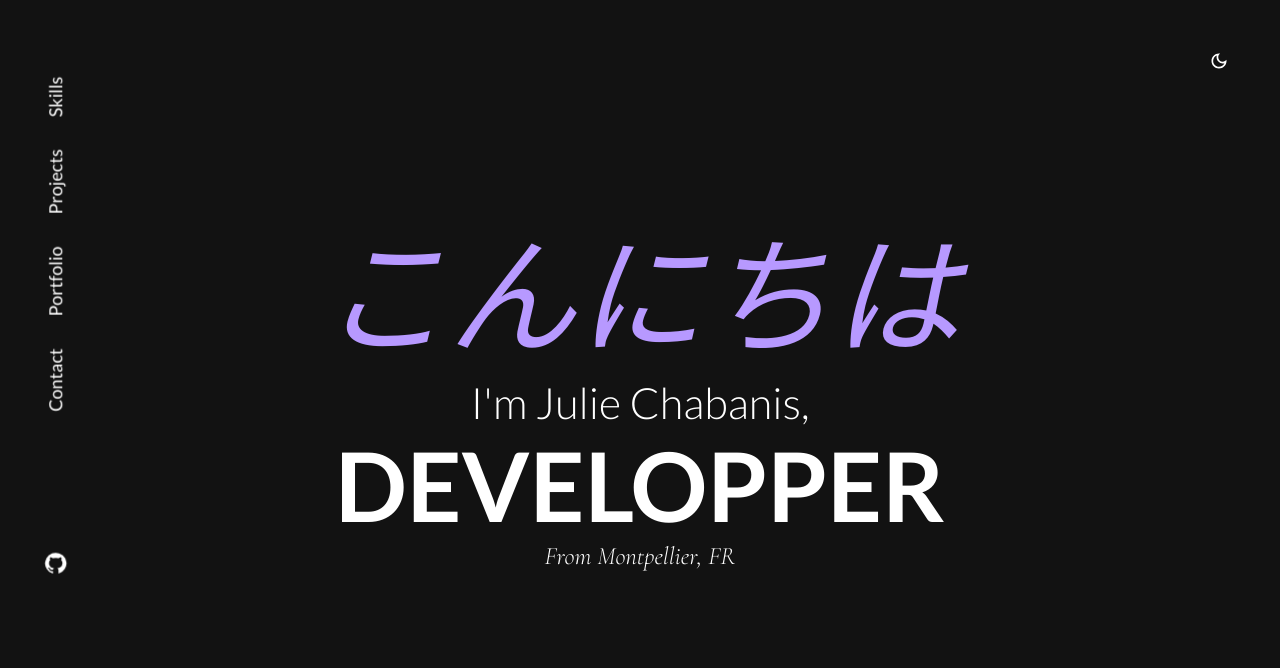
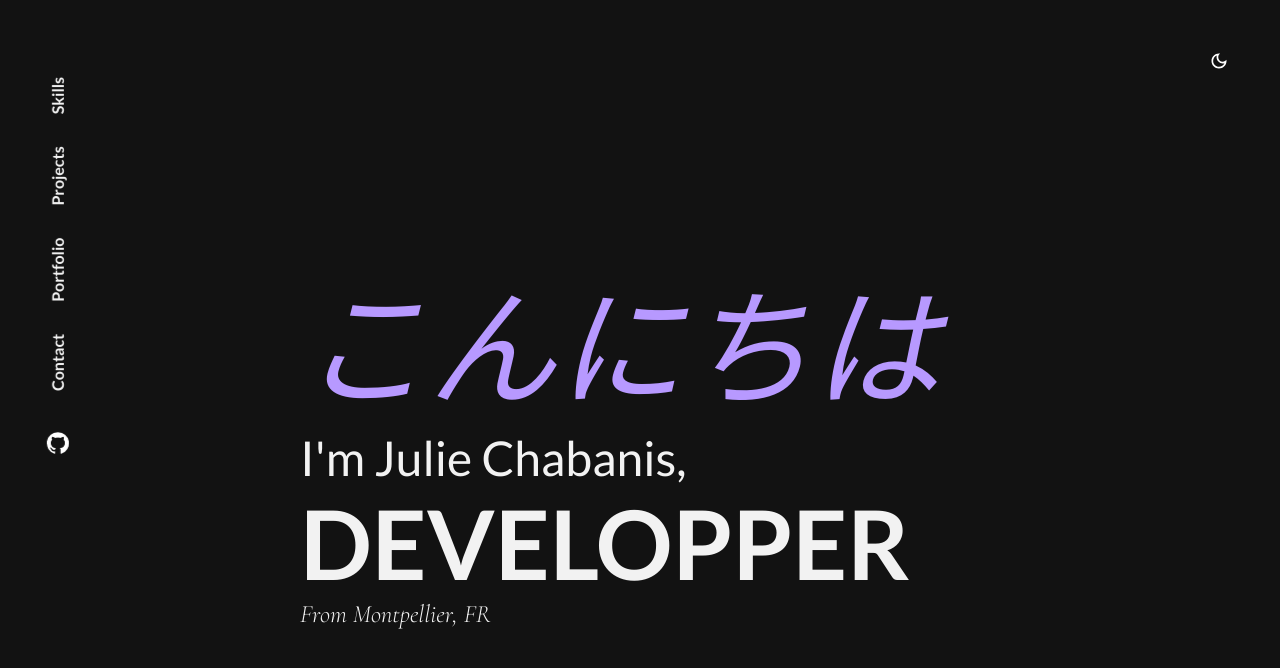
Before and after one commit to JulieChabanis/MinimalPortfolio, a React (Create React App) app: page / in a window 1280 px wide. Shown: the top 668 px of the page. Built offline with nearby package versions, Linux system fonts and the light colour scheme.

Commit message:
Finalize HeroPage

```diff
--- a/src/App.css
+++ b/src/App.css
@@ -7,15 +7,6 @@
   pointer-events: none;
 }
 
-.App-header {
-  min-height: 100vh;
-  display: flex;
-  flex-direction: column;
-  align-items: center;
-  justify-content: center;
-  font-size: calc(10px + 2vmin);
-  color: white;
-}
 
 .App-link {
   color: #61dafb;
--- a/src/App.js
+++ b/src/App.js
@@ -17,11 +17,9 @@ function App() {
         <div className="App">
           <NavBar/>
           <ThemeToggleButton/>
-          <header className="App-header">
           <Routes>
             <Route path="/" element={<HeroPage/>}></Route>
           </Routes>
-          </header>
         </div>
       </ThemeProvider>
     </ColorModeContext.Provider>
--- a/src/components/HeroPage/HeroPage.jsx
+++ b/src/components/HeroPage/HeroPage.jsx
@@ -7,10 +7,10 @@ const HeroPage = () => {
   const theme = useTheme();
 
   const words = [
-    { word: 'Hello', translation: 'BONJOUR' },
-    { word: 'Bonjour', translation: 'Bonjour en français'},
+    { word: 'Hello,', translation: 'BONJOUR' },
+    { word: 'Bonjour,', translation: 'Bonjour en français'},
     { word: 'こんにちは', translation: 'Bonjour en japonais' },
-    { word: 'Góðan dag', translation: 'Bonjour en islandais' },
+    { word: 'Góðan dag,', translation: 'Bonjour en islandais' },
   ];
 
 
@@ -45,15 +45,15 @@ const HeroPage = () => {
         I'm Julie Chabanis,
       </motion.div>
       <motion.div
-        initial={{ opacity: 0, x: -80 }} // Initial position (outside the screen)
-        animate={{ opacity: 1, x: 0 }} // Final position (slide in from left)
+        initial={{ opacity: 0 }}
+        animate={{ opacity: 1 }}
         style={theme.typography.h3}
       >
         DEVELOPPER
       </motion.div>
       <motion.div
-        initial={{ opacity: 0, x: -1200 }} // Initial position (outside the screen)
-        animate={{ opacity: 1, x: 0 }}
+        initial={{ opacity: 0 }}
+        animate={{ opacity: 1 }}
         style={theme.typography.h4}
       >
         From Montpellier, FR
--- a/src/components/HeroPage/HeroPage.module.css
+++ b/src/components/HeroPage/HeroPage.module.css
@@ -1,3 +1,8 @@
 .heroContent {
-align-items: start;
+  display: flex;
+  align-items: start;
+  justify-content:left;
+  flex-direction: column;
+  margin-left: 300px;
+  margin-top: 280px;
 }
--- a/src/components/Theme/theme.js
+++ b/src/components/Theme/theme.js
@@ -14,7 +14,7 @@ export const tokens = (mode) => ({
       500: "#B799FF",
     },
     grey: {
-      100: "#71dbaf",
+      100: "#f2f2f2",
       200: "#71dbaf",
       300: "#71dbaf",
       400: "#71dbaf",
@@ -30,7 +30,7 @@ export const tokens = (mode) => ({
       500: "#F266AB",
     },
     grey: {
-      100: "#C4DFDF",
+      100: "#121212",
       200: "#C4DFDF",
       300: "#C4DFDF",
       400: "#C4DFDF",
@@ -92,34 +92,40 @@ export const themeSettings = (mode) => {
         fontSize: "8rem",
         fontWeight: 100,
         fontStyle: "italic",
-        color: mode === "dark" ? colors.primary[500] : colors.grey[500],
+        color: mode === "dark" ? colors.primary[500] :  colors.grey[100],
       },
       h2: {
         fontFamily: ["lato", "sans-serif"].join(","),
-        fontSize: "2.7rem",
-        fontWeight: 300,
+        fontSize: "3rem",
+        fontWeight: 400,
+        color: mode === "light" ? colors.grey[100] : colors.grey[100],
       },
       h3: {
         fontFamily: ["lato", "sans-serif"].join(","),
         fontSize : "6rem",
         fontWeight:600,
+        color: mode === "light" ? colors.grey[100] : colors.grey[100],
       },
       h4: {
         fontFamily: ["Cormorant Garamond", "sans-serif"].join(","),
         fontSize : "25px",
         fontWeight:100,
         fontStyle: "italic",
+        color: mode === "light" ? colors.grey[100] : colors.grey[100],
       },
       h5: {
         fontFamily: ["Cormorant Garamond", "sans-serif"].join(","),
         fontSize: "1.5rem",
         fontWeight: 100,
         fontStyle: "italic",
+        color: mode === "light" ? colors.grey[100] : colors.grey[100],
       },
       h6: {
         fontFamily: ["lato", "sans-serif"].join(","),
-        fontSize : "18px",
-        fontWeight:400,
+        fontSize : "16px",
+        fontWeight:600,
+        color: mode === "light" ? colors.grey[100] : colors.grey[100],
+
       },
       body1: {
         fontFamily: ["lato", "sans-serif"].join(","),
--- a/src/components/global/Navbar/Navbar.module.css
+++ b/src/components/global/Navbar/Navbar.module.css
@@ -27,7 +27,7 @@
 }
 
 .navList {
-  transform: rotate(-90deg) translate3d(-50%, -230%, 0);
+  transform: rotate(-90deg) translate3d(17%, -210%, 0);
   display: flex;
   flex-direction: row-reverse;
   position: relative;
@@ -87,8 +87,9 @@
   align-items: center;
   justify-content: center;
   position: relative;
-  right : 100px;
-  font-size: 23px;
+  font-size: 24px;
+  /* right : 250px; */
+
 
 }
 
@@ -112,6 +113,7 @@
 .navIcon {
   fill: currentColor;
   transition: fill var(--durationM) ease;
+
 }
 
 .mobileNav {
```
